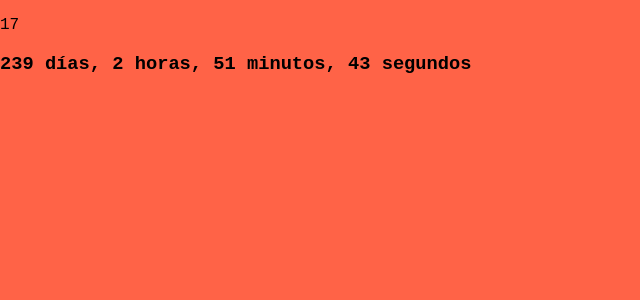
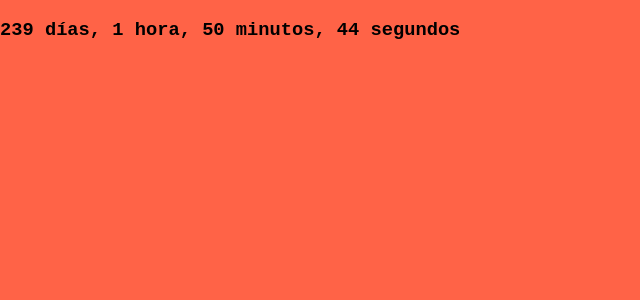
Before and after one commit to mmercado4/weddingweb, a React app: page / in a window 1280 px wide. Shown: the top 300 px of the page, without its empty margins (0-640 px from the left). Built offline with nearby package versions, Linux system fonts and the light colour scheme; the HTML template or start-up script is replaced by a standard one.

Commit message:
feat(header): finish countdown
finish the coundown component with the target date.

```diff
--- a/src/components/Header/CountDown.js
+++ b/src/components/Header/CountDown.js
@@ -1,43 +1,66 @@
 import React, { Fragment, useState, useEffect } from "react";
 
+//Stolen: https://programadorwebvalencia.com/Javascript-cuenta-atras-o-contador-regresivo/
 function CountDown() {
+  const MILLISECONDS_OF_A_SECOND = 1000;
+  const MILLISECONDS_OF_A_MINUTE = MILLISECONDS_OF_A_SECOND * 60;
+  const MILLISECONDS_OF_A_HOUR = MILLISECONDS_OF_A_MINUTE * 60;
+  const MILLISECONDS_OF_A_DAY = MILLISECONDS_OF_A_HOUR * 24;
+
   const [now, setNow] = useState(new Date());
   const [targetDate, setTargetDate] = useState(new Date(2022, 1, 12, 18));
-  const [daysLeft, setDaysLeft] = useState(
-    Math.floor((targetDate - now) / 1000 / 60 / 60 / 24)
+  const [duration, setDuration] = useState(targetDate - now);
+  const [remainingDays, setRemainingDays] = useState(
+    Math.floor(duration / MILLISECONDS_OF_A_DAY)
   );
-  const [hoursLeft, setHoursLeft] = useState(
-    targetDate.getHours() - now.getHours()
+  const [remainingHours, setRemainingHours] = useState(
+    Math.floor((duration % MILLISECONDS_OF_A_DAY) / MILLISECONDS_OF_A_HOUR)
   );
-  const [minutesLeft, setMinutesLeft] = useState(60 - now.getMinutes());
-  const [secondsLeft, setSecondsLeft] = useState(60 - now.getSeconds());
-
-  //let targetDate = new Date(2022, 1, 12, 18); // 12/02/2022
-  //let now = new Date();
-
-  //let daysLeft = Math.floor((targetDate - now) / 1000 / 60 / 60 / 24);
-  //   let hoursLeft = Math.floor(targetDate.getHours() - now.getHours() - 1);
-  //   let minutesLeft = Math.floor(60 - now.getMinutes());
-  //   let secondsLeft = Math.floor(60 - now.getSeconds());
+  const [remainingMinutes, setRemainingMinutes] = useState(
+    Math.floor((duration % MILLISECONDS_OF_A_HOUR) / MILLISECONDS_OF_A_MINUTE)
+  );
+  const [remainingSeconds, setRemainingSeconds] = useState(
+    Math.floor((duration % MILLISECONDS_OF_A_MINUTE) / MILLISECONDS_OF_A_SECOND)
+  );
 
   useEffect(() => {
+    if (duration > 0) {
       setTimeout(() => {
         let rightNow = new Date();
         setNow(rightNow);
-      setDaysLeft(Math.round((targetDate - rightNow) / 1000 / 60 / 60 / 24));
-      setHoursLeft(targetDate.getHours() - rightNow.getHours());
-      setMinutesLeft(60 - rightNow.getMinutes());
-      setSecondsLeft(60 - rightNow.getSeconds());
+        setDuration(targetDate - rightNow);
+        setRemainingDays(Math.floor(duration / MILLISECONDS_OF_A_DAY));
+        setRemainingHours(
+          Math.floor(
+            (duration % MILLISECONDS_OF_A_DAY) / MILLISECONDS_OF_A_HOUR
+          )
+        );
+        setRemainingMinutes(
+          Math.floor(
+            (duration % MILLISECONDS_OF_A_HOUR) / MILLISECONDS_OF_A_MINUTE
+          )
+        );
+        setRemainingSeconds(
+          Math.floor(
+            (duration % MILLISECONDS_OF_A_MINUTE) / MILLISECONDS_OF_A_SECOND
+          )
+        );
       }, 1000);
+    }
   });
 
   return (
     <Fragment>
-      <p>{now.getSeconds()}</p>
+      {duration > 0 ? (
         <h3>
-        {daysLeft} días, {hoursLeft} horas, {minutesLeft} minutos, {secondsLeft}{" "}
-        segundos
+          {remainingDays} {remainingDays === 1 ? "día" : "días"},{" "}
+          {remainingHours} {remainingHours === 1 ? "hora" : "horas"},{" "}
+          {remainingMinutes} {remainingMinutes === 1 ? "minuto" : "minutos"},{" "}
+          {remainingSeconds} {remainingSeconds === 1 ? "segundo" : "segundos"}
         </h3>
+      ) : (
+        <h3>Time to party</h3>
+      )}
     </Fragment>
   );
 }
```
Lines whose indentation alone changed are shown as unchanged.
